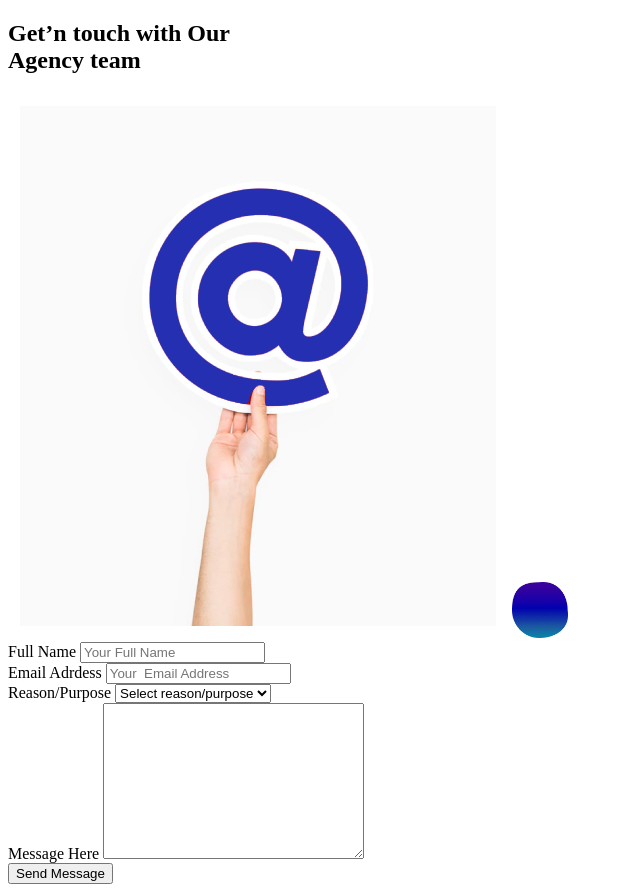
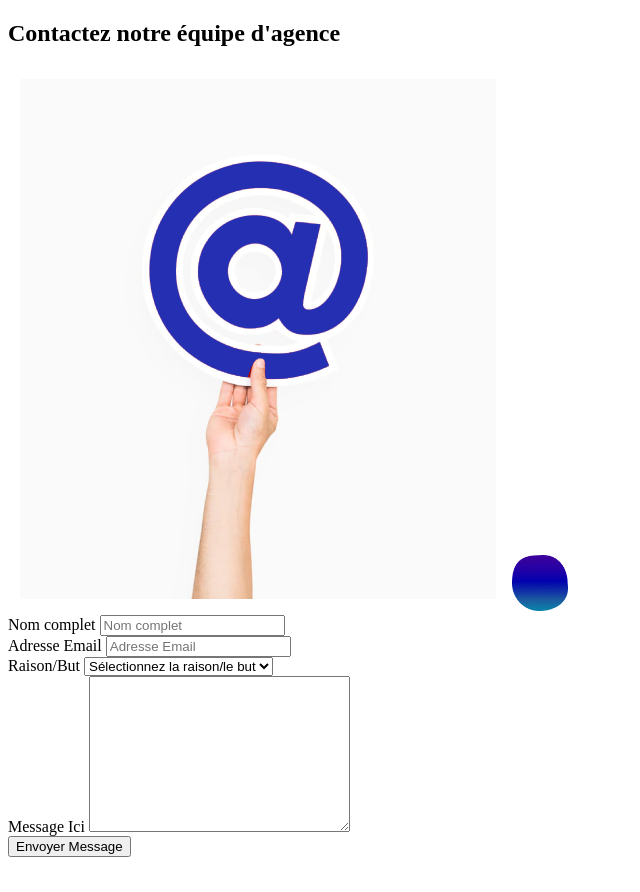
Before and after one commit to MedFaji/charradi, an Astro site: page /contact in a window 1280 px wide. Shown: the whole page, without its empty margins (0-640 px from the left). After the commit the page ends 865 px from the top, so only its background shows below. Built offline with nearby package versions, Linux system fonts and the light colour scheme; Astro itself is replaced by a stand-in of ours; some packages are replaced by stand-ins of ours.

Commit message:
Anglais -> Francais

```diff
--- a/src/content/contact/index.md
+++ b/src/content/contact/index.md
@@ -1,4 +1,4 @@
 ---
 title: Contact
-page_title: Get’n touch with Our </br> Agency team
+page_title: Contactez notre équipe d'agence
 ---
--- a/src/pages/contact.astro
+++ b/src/pages/contact.astro
@@ -51,34 +51,34 @@ const page_data = {
           method="POST"
         >
           <div class="form-group mb-5">
-              <label class="form-label" for="name">Full Name</label>
+            <label class="form-label" for="name">Nom complet</label>
             <input
               class="form-control"
               type="text"
               id="name"
-                placeholder="Your Full Name"
+              placeholder="Nom complet"
             />
           </div>
           <div class="form-group mb-5">
-              <label class="form-label" for="eamil">Email Adrdess</label>
+            <label class="form-label" for="eamil">Adresse Email</label>
             <input
               class="form-control"
               type="text"
               id="email"
-                placeholder="Your  Email Address"
+              placeholder="Adresse Email"
             />
           </div>
           <div class="form-group mb-5">
-              <label class="form-label" for="reason">Reason/Purpose</label>
+            <label class="form-label" for="reason">Raison/But</label>
             <select name="reason" id="reason" class="form-select" required>
-                <option value="">Select reason/purpose</option>
+              <option value="">Sélectionnez la raison/le but</option>
               <option value="investment plane">Investment Plan</option>
               <option value="investment plane-2">Investment Plan 2</option>
               <option value="investment plane-3">Investment Plan 3</option>
             </select>
           </div>
           <div class="form-group mb-5">
-              <label class="form-label" for="message">Message Here</label>
+            <label class="form-label" for="message">Message Ici</label>
             <textarea
               class="form-control h-[150px]"
               id="message"
@@ -88,7 +88,7 @@ const page_data = {
           <input
             class="btn btn-primary block w-full"
             type="submit"
-              value="Send Message"
+            value="Envoyer Message"
           />
         </form>
       </div>
```
Lines whose indentation alone changed are shown as unchanged.
